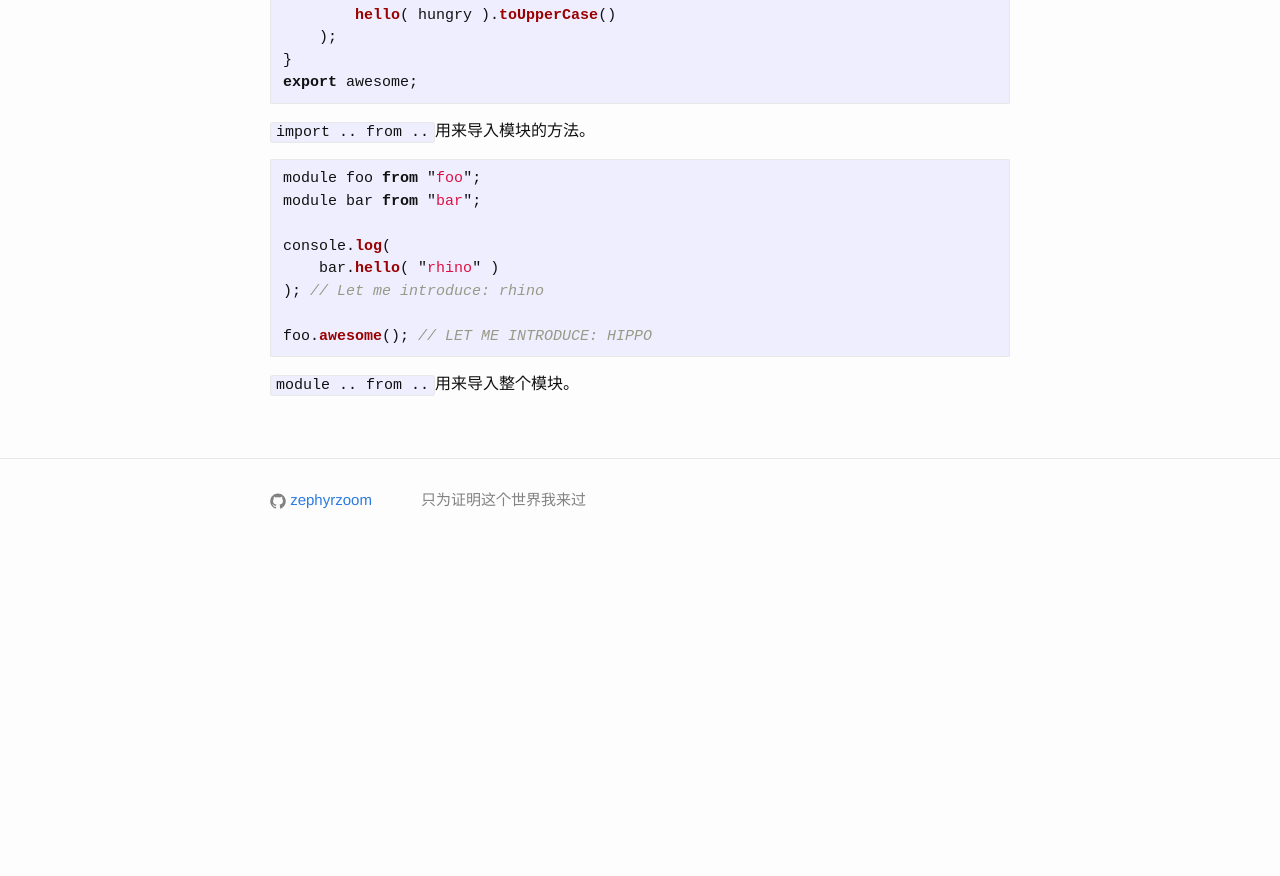
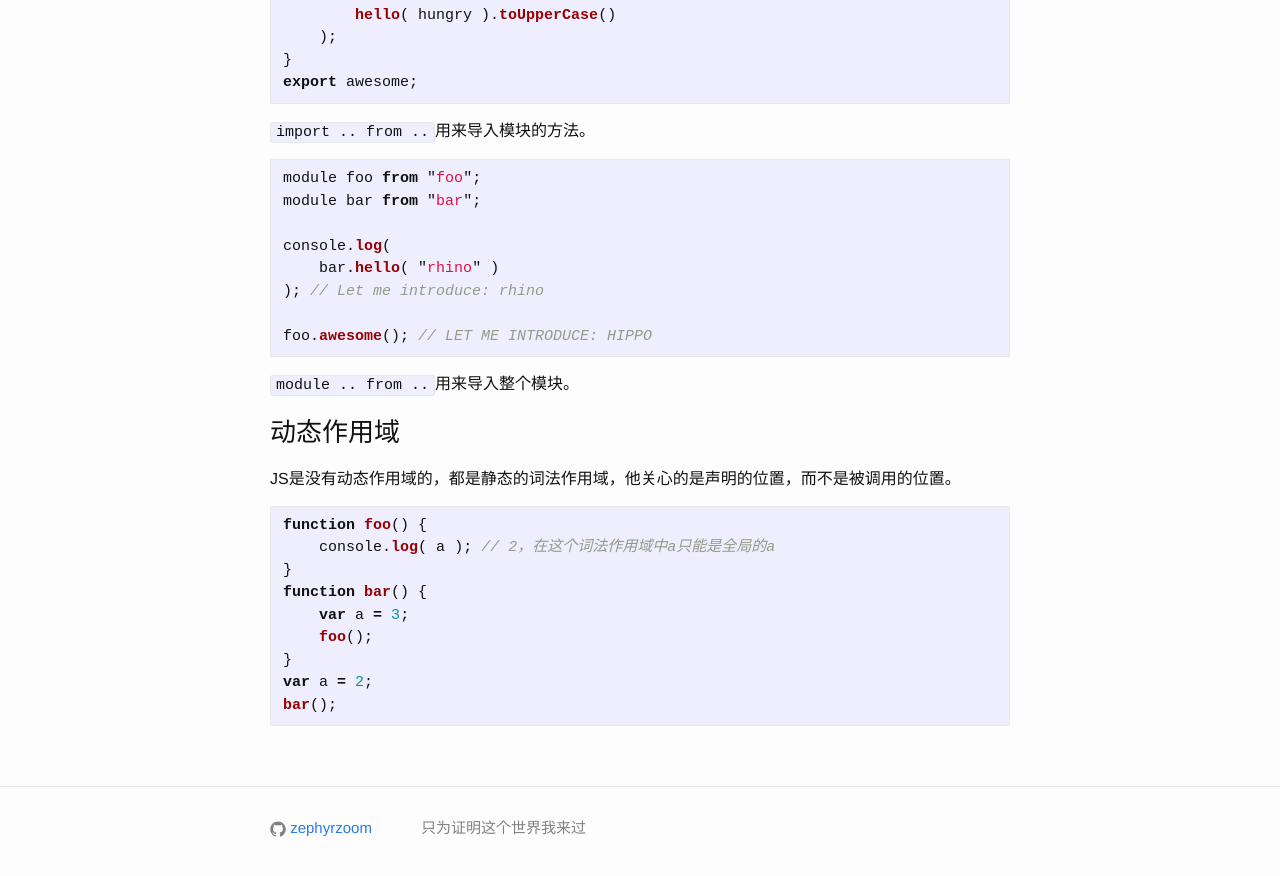
Before and after one commit to zephyrzoom/zephyrzoom.github.io, a Jekyll site: the page built from _posts/2016-08-06-js.md, in a window 1280 px wide and 900 px high, scrolled down 8138 px. Shown: the top 876 px of the window. Built offline with Jekyll 4.4.1, drawn with Linux system fonts in a browser that asks for light colours; before the commit the page ends 8709 px from its top, so only the background shows below that.

Commit message:
update js.md

````diff
--- a/_posts/2016-08-06-js.md
+++ b/_posts/2016-08-06-js.md
@@ -384,3 +384,18 @@ console.log(
 foo.awesome(); // LET ME INTRODUCE: HIPPO
 ```
 `module .. from ..`用来导入整个模块。
+
+### 动态作用域
+JS是没有动态作用域的，都是静态的词法作用域，他关心的是声明的位置，而不是被调用的位置。
+
+```javascript
+function foo() {
+    console.log( a ); // 2，在这个词法作用域中a只能是全局的a
+}
+function bar() {
+    var a = 3;
+    foo();
+}
+var a = 2;
+bar();
+```
````
